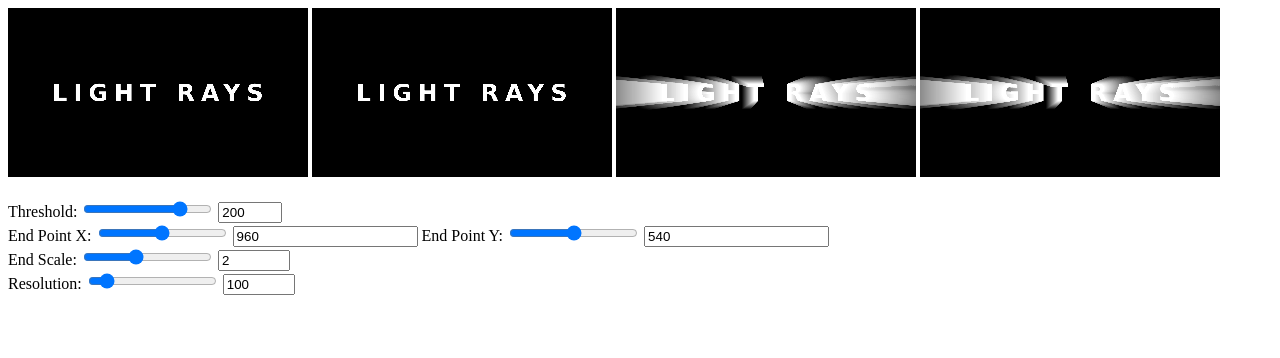
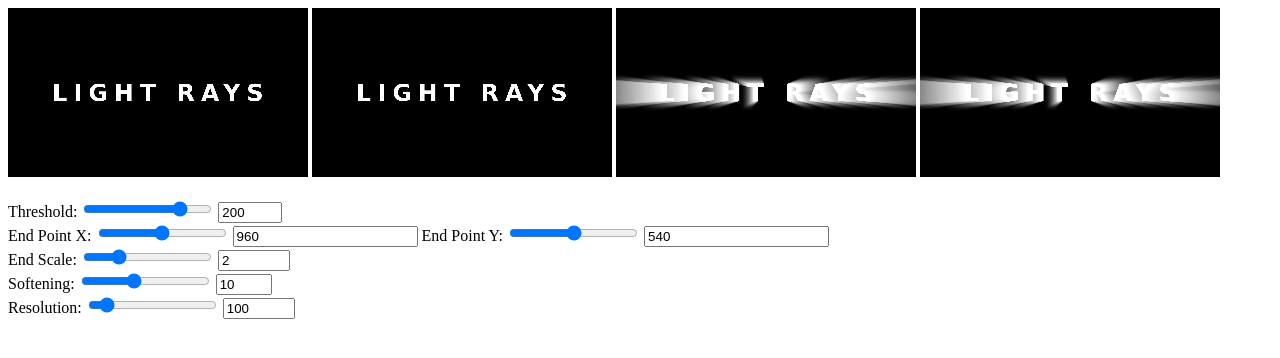
Before and after one commit to yikuansun/lightrays-experiment, a SvelteKit app: page / in a window 1280 px wide. Shown: the top 358 px of the page. Built offline with nearby package versions, Linux system fonts and the light colour scheme.

Commit message:
Add blur
:fire:

```diff
--- a/src/routes/+page.svelte
+++ b/src/routes/+page.svelte
@@ -9,6 +9,7 @@
     let threshold = 200;
     let endPoint = { x: 960, y: 540 };
     let endScale = 2;
+    let softening = 10;
     let resolution = 100;
 
 
@@ -62,12 +63,13 @@
         for (let i = 0; i < resolution; i++) {
             let scale = 1 + (endScale - 1) * (i / resolution);
             let brightness = 1 - (i / resolution);
+            let blur = softening * (i / resolution);
             let x = imageWidth / 2 + (endPoint.x - imageWidth / 2) * i / resolution;
             let y = imageHeight / 2 + (endPoint.y - imageHeight / 2) * i / resolution;
             let width = imageWidth * scale;
             let height = imageHeight * scale;
             raysCtx.translate(x, y);
-            raysCtx.filter = `brightness(${brightness})`;
+            raysCtx.filter = `brightness(${brightness}) blur(${blur}px)`;
             raysCtx.drawImage(thresholdCanvas, -width / 2, -height / 2, width, height);
             raysCtx.restore();
             raysCtx.save();
@@ -111,8 +113,14 @@
 <br />
 <label>
     End Scale:
-    <input type="range" min="0" max="5" step="0.05" bind:value={endScale} on:change={render} />
-    <input type="number" min="0" max="5" step="0.05" bind:value={endScale} on:change={render} />
+    <input type="range" min="1" max="5" step="0.05" bind:value={endScale} on:change={render} />
+    <input type="number" min="1" max="5" step="0.05" bind:value={endScale} on:change={render} />
+</label>
+<br />
+<label>
+    Softening:
+    <input type="range" min="0" max="25" step="1" bind:value={softening} on:change={render} />
+    <input type="number" min="0" max="25" step="1" bind:value={softening} on:change={render} />
 </label>
 <br />
 <label>
```
